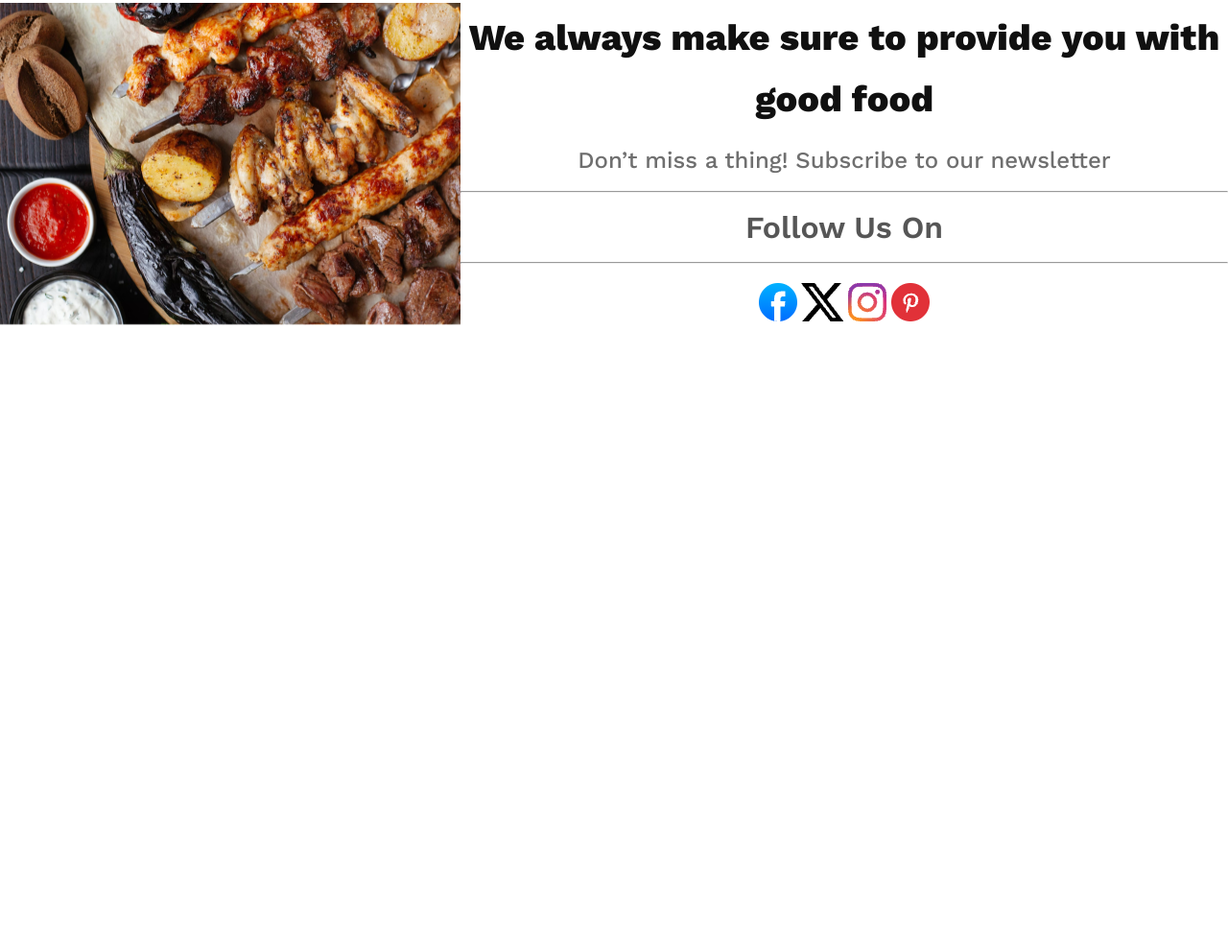
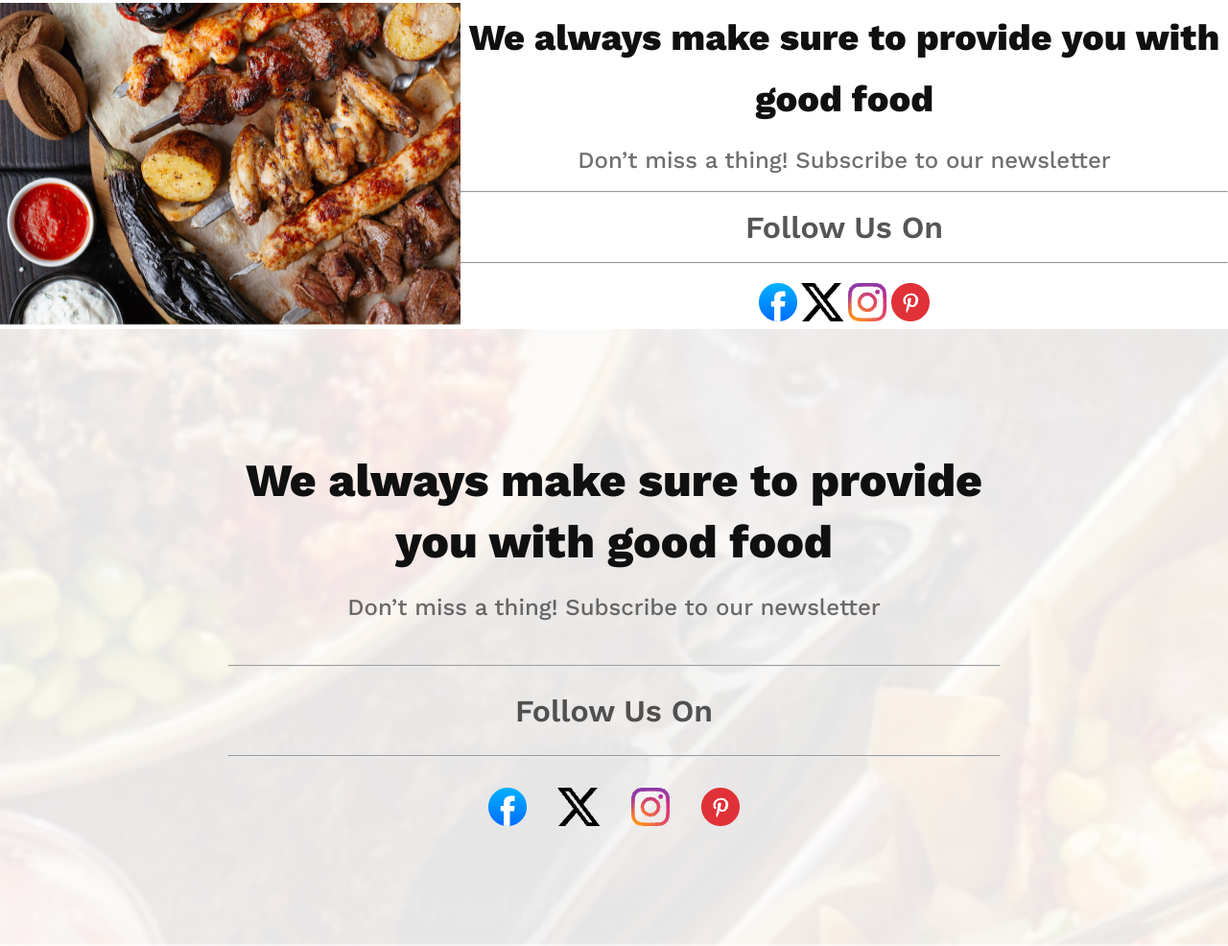
Before and after one commit to FahimFaysalNirjhar/Good-Food-Restaurant, a plain HTML site: page index.html in a window 1280 px wide. Shown: the part 1615-2601 px from the top of the page at 96% size. Before the commit the page ends 1958 px from the top, so only its background shows below. Drawn offline with nearby package versions, Linux system fonts and the light colour scheme.

Commit message:
footer added

```diff
--- a/index.html
+++ b/index.html
@@ -81,5 +81,20 @@
         </div>
       </section>
     </main>
+    <footer>
+      <div class="container">
+        <h1 class="title">We always make sure to provide you with good food</h1>
+        <p class="para">Don’t miss a thing! Subscribe to our newsletter</p>
+        <hr />
+        <p class="follow">Follow Us On</p>
+        <hr />
+        <div class="social-media">
+          <img src="assets/Group 1.png" alt="facebook" />
+          <img src="assets/x-2 1.png" alt="twitter" />
+          <img src="assets/instagram-2016-5 1.png" alt="instagram" />
+          <img src="assets/pinterest-3 1.png" alt="pinterest" />
+        </div>
+      </div>
+    </footer>
   </body>
 </html>
--- a/style/style.css
+++ b/style/style.css
@@ -223,3 +223,55 @@ header {
   margin-top: 20px;
   text-align: center;
 }
+footer {
+  height: 643px;
+  background-image: url(../assets/social-bg.png);
+  background-repeat: no-repeat;
+  background-size: cover;
+  display: flex;
+  flex-direction: column;
+  justify-content: center;
+  align-items: center;
+}
+.title {
+  /* We always make sure to provide you with good food */
+  width: 805px;
+  height: 128px;
+  color: rgba(16, 16, 16, 1);
+  font-family: Work Sans;
+  font-size: 48px;
+  font-weight: 800;
+  line-height: 64px;
+  letter-spacing: 0%;
+  text-align: center;
+  margin-bottom: 24px;
+}
+.para {
+  opacity: 0.6;
+  color: rgba(16, 16, 16, 1);
+  font-family: Work Sans;
+  font-size: 24px;
+  font-weight: 500;
+  line-height: 100%;
+  letter-spacing: 0%;
+  text-align: center;
+  margin-bottom: 48px;
+}
+.follow {
+  padding: 30px;
+  opacity: 0.7;
+  color: rgba(16, 16, 16, 1);
+  font-family: Work Sans;
+  font-size: 32px;
+  font-weight: 600;
+  line-height: 100%;
+  letter-spacing: 0%;
+  text-align: center;
+}
+.social-media {
+  margin-top: 32px;
+  display: flex;
+  justify-content: center;
+  align-items: center;
+  gap: 32px;
+}
```
